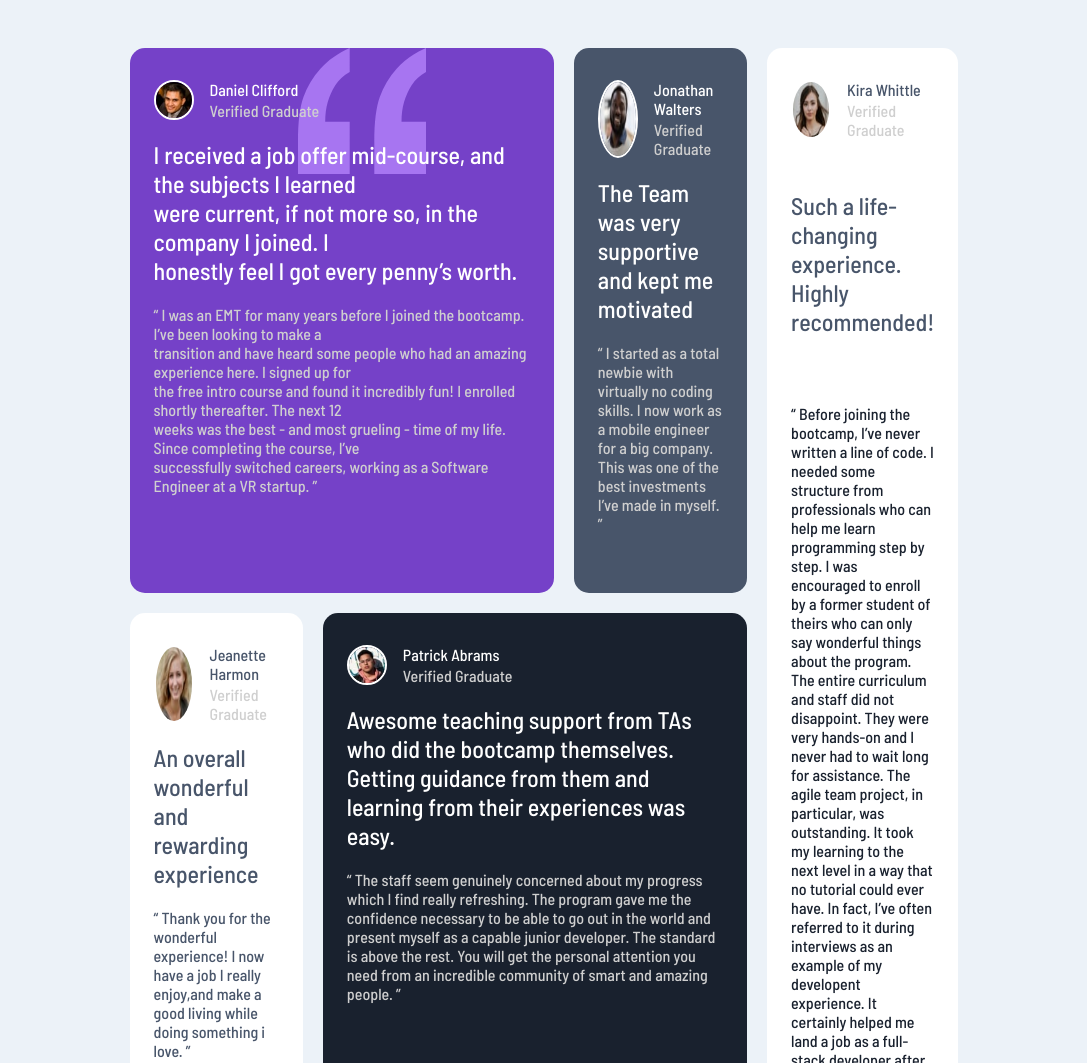
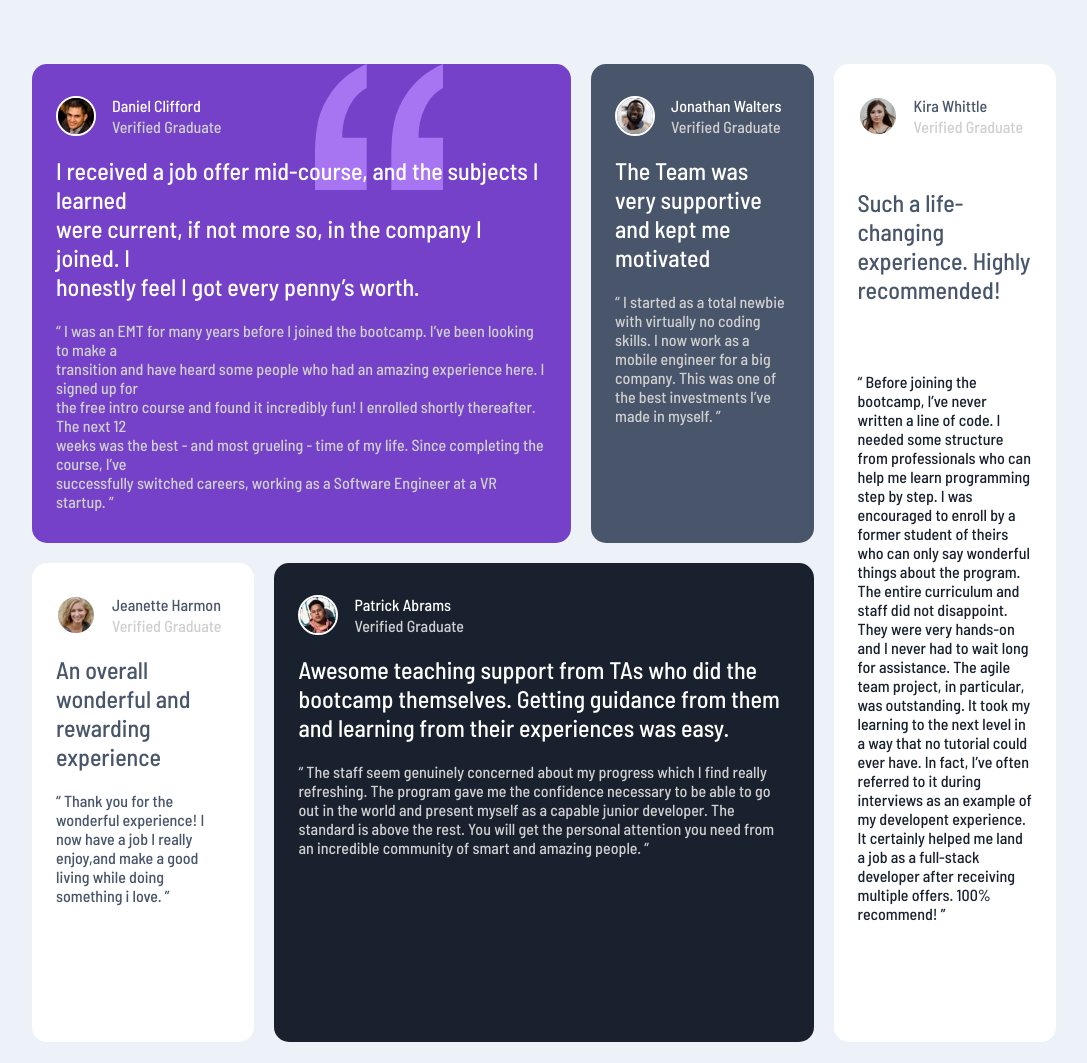
Before and after one commit to gokaydneizz/verceldeploy, a plain HTML site: page testimonials-grid-section-main/index.html in a window 1280 px wide. Shown: the top 1063 px of the page, without its empty margins (96-1183 px from the left). Drawn offline with Linux system fonts and the light colour scheme.

Commit message:
Add files via upload

```diff
--- a/testimonials-grid-section-main/style.css
+++ b/testimonials-grid-section-main/style.css
@@ -7,7 +7,7 @@
 body {
   height: 100%;
   display: flex;
-  padding: 3em;
+  padding: 4rem 8rem;
   align-items: center;
   justify-content: center;
   font-family: 'Barlow Semi Condensed', sans-serif;
@@ -25,9 +25,8 @@ p {
   grid-template-areas:
     'daniel daniel jonathan kira'
     'jeanette patrick patrick kira';
-  grid-gap: 1.4rem;
+  grid-gap: 1rem;
   gap: 20px;
-  width: 70%;
 }
 
 .daniel {
```
